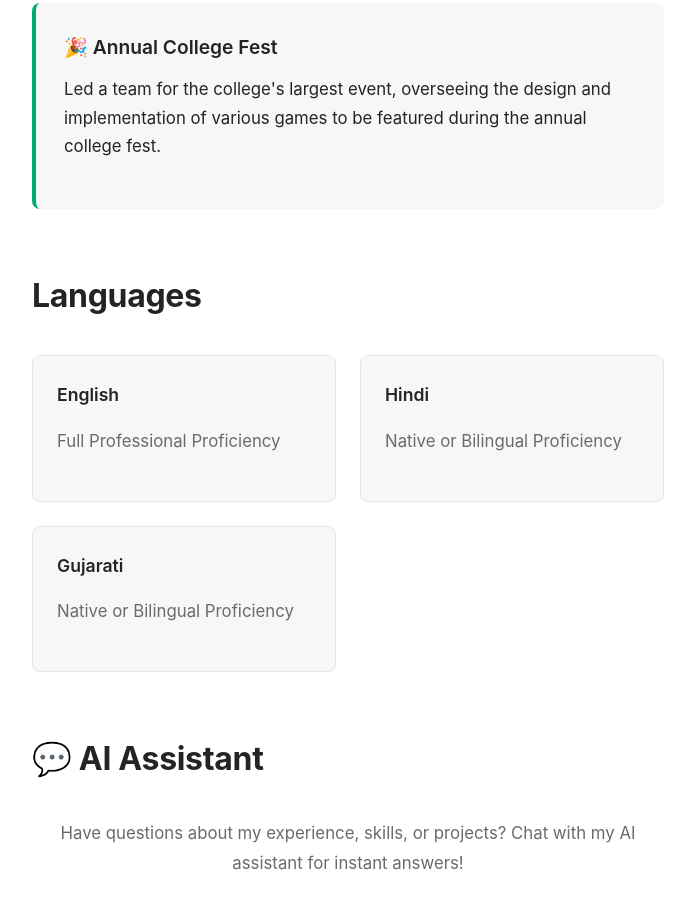
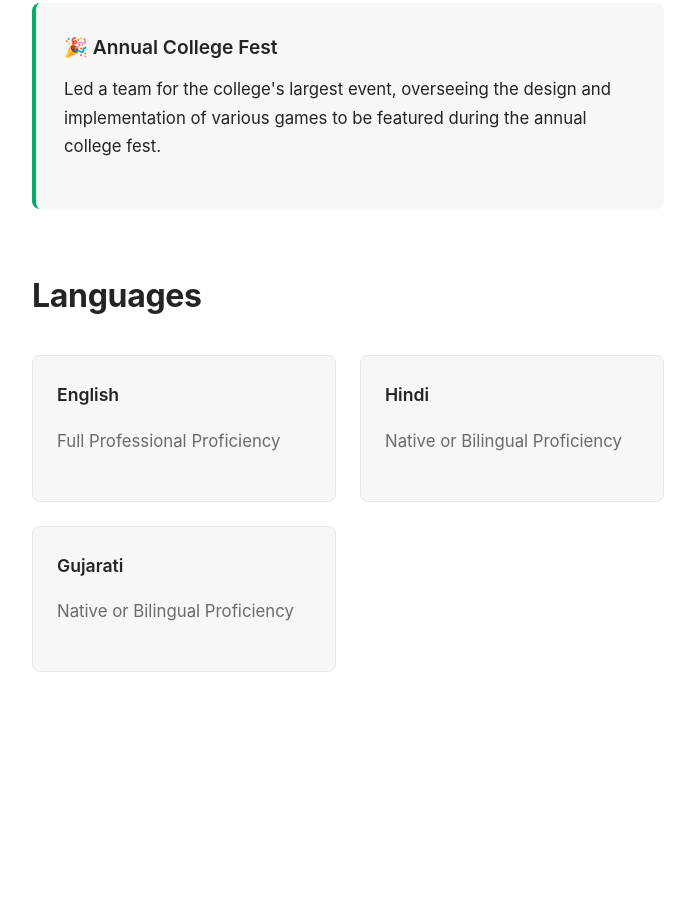
Before and after one commit to damorsumit2000-lab/sumit-damor-portfolio, a plain HTML site: page index.html in a window 1280 px wide. Shown: the part 2298-3207 px from the top of the page, without its empty margins (292-987 px from the left). After the commit the page ends 3090 px from the top, so only its background shows below. Drawn offline with Linux system fonts and the light colour scheme.

Commit message:
Update index.html

```diff
--- a/index.html
+++ b/index.html
@@ -728,14 +728,6 @@
                 </div>
             </div>
 
-          <div class="section">
-                <h2>💬 AI Assistant</h2>
-                <p style="text-align: center; color: var(--text-secondary); margin-bottom: 30px;">
-                    Have questions about my experience, skills, or projects? Chat with my AI assistant for instant answers!
-                </p>
-                <div id="chatbot-inline-container"></div>
-            </div>
-
         </div>
 
 
```
